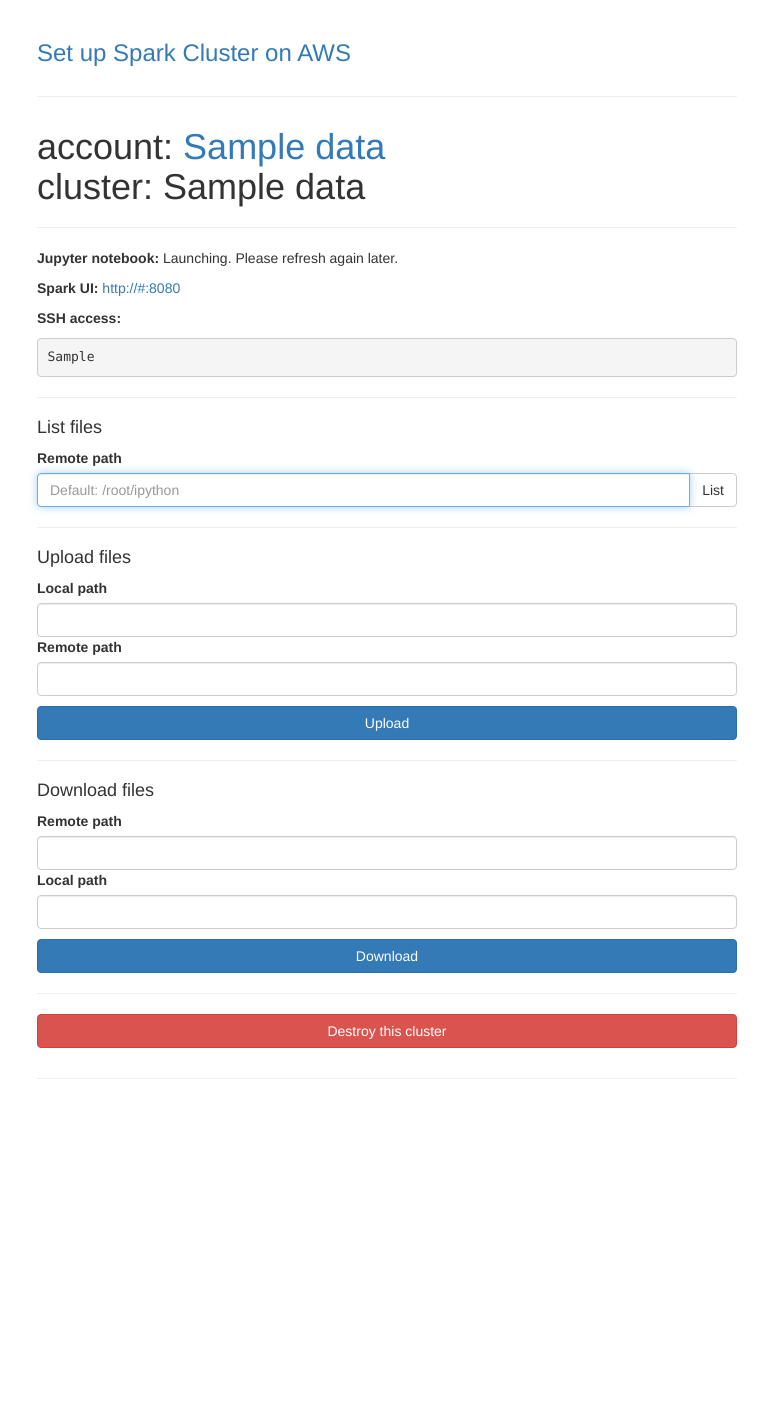
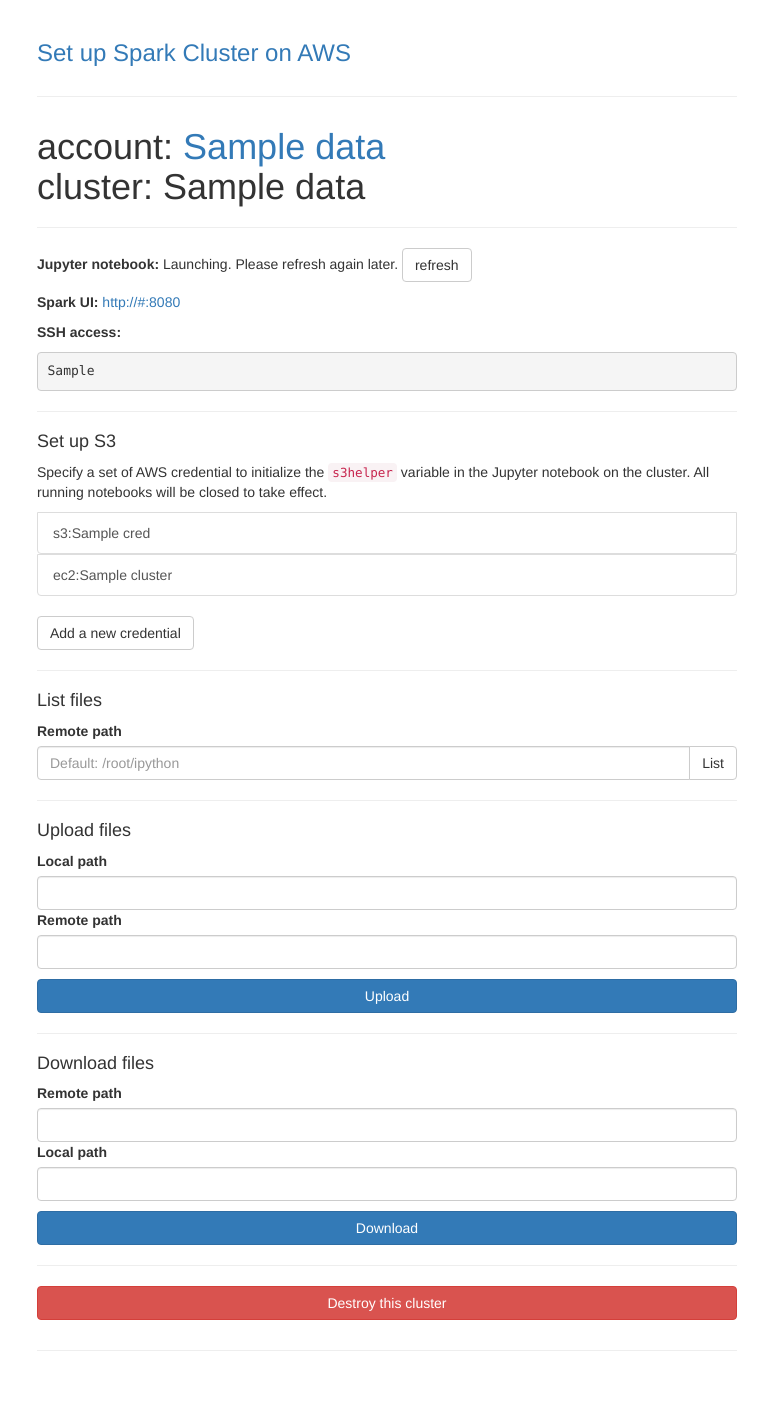
Before and after one commit to arapat/spark-notebook, a Flask app: template deploy/templates/cluster-settings.html in a window 1280 px wide. Shown: the whole page, without its empty margins (253-1021 px from the left). Before the commit the page ends 1079 px from the top, so only its background shows below. Run offline with Flask 2, Linux system fonts and the light colour scheme; the template is opened without the code that fills it: most values are stand-ins (such as "Sample title", 1, 10 or a date in 2020); parts of the project's set-up code (start-up, migrations or seed data) failed here and were passed over; some libraries are stand-ins or nearby versions.

Commit message:
added s3 auto setup

```diff
--- a/deploy/static/css/main.css
+++ b/deploy/static/css/main.css
@@ -15,7 +15,7 @@ button {
   text-align: center;
 }
 
-.form-destroy {
+.form-destroy, .form-add-account {
     margin: auto auto 10px 10px;
 }
 
@@ -23,7 +23,7 @@ pre {
   margin-top: 10px;
 }
 
-.btn-block {
+.btn-block, .btn-form {
     margin-top: 10px;
 }
 
--- a/deploy/templates/accounts.html
+++ b/deploy/templates/accounts.html
@@ -36,7 +36,7 @@
             <input id="aws-access-key-id" class="form-control"
                    name="aws-access-key-id" required>
 
-            <label>Aws Secret Access Key</label>
+            <label>AWS Secret Access Key</label>
             <input id="aws-secret-access-key" class="form-control"
                    name="aws-secret-access-key" required>
 
--- a/deploy/templates/cluster-settings.html
+++ b/deploy/templates/cluster-settings.html
@@ -21,12 +21,83 @@
             <a href="http://{{data['master_url']}}:8888">http://{{data['master_url']}}:8888</a>
             (If cannot open, try refresh this page.)</p>
             {% else %}
-            Launching. Please refresh again later.</p>
+            Launching. Please refresh again later.
+            <button class="btn btn-default" onclick="window.location.href=window.location.href;">
+                refresh
+            </button>
+            </p>
             {% endif %}
         <p><b>Spark UI:</b>
             <a href="http://{{data['master_url']}}:8080">http://{{data['master_url']}}:8080</a></p>
         <p><b>SSH access:</b>
             <pre>{{data["aws_access"]}}</pre></p>
+
+        <hr>
+
+        <h4>Set up S3</h4>
+            <p>Specify a set of AWS credential to initialize the <code>s3helper</code>
+                variable in the Jupyter notebook on the cluster.
+               All running notebooks will be closed to take effect.</p>
+            <div class="list-group">
+                {% for cred in data["credentials"]["s3"] %}
+                <form class="form-setup-s3" action="" method="POST">
+                    <input type="hidden" name="type" value="s3"/>
+                    <input type="hidden" name="usage" value="s3"/>
+                    <input type="hidden" name="name" value="{{cred}}"/>
+                    <button type="submit" class="list-group-item">
+                        s3:{{ cred }}
+                    </button>
+                </form>
+                {% endfor %}
+                {% for cred in data["credentials"]["ec2"] %}
+                <form class="form-setup-s3" action="" method="POST">
+                    <input type="hidden" name="type" value="s3"/>
+                    <input type="hidden" name="usage" value="ec2"/>
+                    <input type="hidden" name="name" value="{{cred}}"/>
+                    <button type="submit" class="list-group-item">
+                        ec2:{{ cred }}
+                    </button>
+                </form>
+                {% endfor %}
+            </div>
+
+        {% if "setup-s3" in data %}
+        <div class="alert alert-success" role="alert">Succeed!</div>
+        {% endif %}
+
+        <!-- Button trigger add new account modal -->
+        <button type="button" class="btn btn-default"
+                data-toggle="modal" data-target="#addAccountModal">
+            Add a new credential
+        </button>
+
+        <!-- New account modal -->
+        <div class="modal fade" id="addAccountModal" tabindex="-1" role="dialog">
+            <div class="modal-dialog" role="document">
+                <div class="modal-content">
+                    <div class="modal-body">
+                        <form class="form-add-account" action="/addcred/{{data['account']}}/{{data['cluster_name']}}" method="POST">
+                            <h5 class="form-add-account-heading">Add a new AWS account</h3>
+                                <label>Display name</label>
+                                <input id="name" name="name" class="form-control"
+                                       placeholder="Give a name to this set of credential"
+                                       required>
+
+                                <label>AWS Access Key ID</label>
+                                <input id="aws-access-key-id" class="form-control"
+                                       name="aws-access-key-id" required>
+
+                                <label>AWS Secret Access Key</label>
+                                <input id="aws-secret-access-key" class="form-control"
+                                       name="aws-secret-access-key" required>
+
+                            <button type="submit" class="btn btn-primary btn-form">Add</button>
+                            <button type="button" class="btn btn-default btn-form" data-dismiss="modal">Cancel</button>
+                        </form>
+                    </div>
+                </div>
+            </div>
+        </div>
 
         <hr>
 
@@ -36,7 +107,7 @@
             <label>Remote path</label>
                 <div class="input-group">
                     <input type="text" id="path" name="list-path" class="form-control"
-                           placeholder="Default: /root/ipython" autofocus>
+                           placeholder="Default: /root/ipython">
                     <span class="input-group-btn">
                         <button class="btn btn-default" type="submit">List</button>
                     </span>
@@ -104,12 +175,12 @@
         <hr>
 
         <!-- Button trigger destroy modal -->
-        <button type="button" class="btn btn-danger btn-block" data-toggle="modal" data-target="#myModal">
+        <button type="button" class="btn btn-danger btn-block" data-toggle="modal" data-target="#destroyModal">
             Destroy this cluster
         </button>
 
         <!-- Destroy modal -->
-        <div class="modal fade" id="myModal" tabindex="-1" role="dialog" aria-labelledby="myModalLabel">
+        <div class="modal fade" id="destroyModal" tabindex="-1" role="dialog">
             <div class="modal-dialog" role="document">
                 <div class="modal-content">
                     <div class="modal-body">
```
Also changed, not shown: deploy/SparkHelper.py (+25 -9 lines), deploy/server.py (+19 -1 lines).
